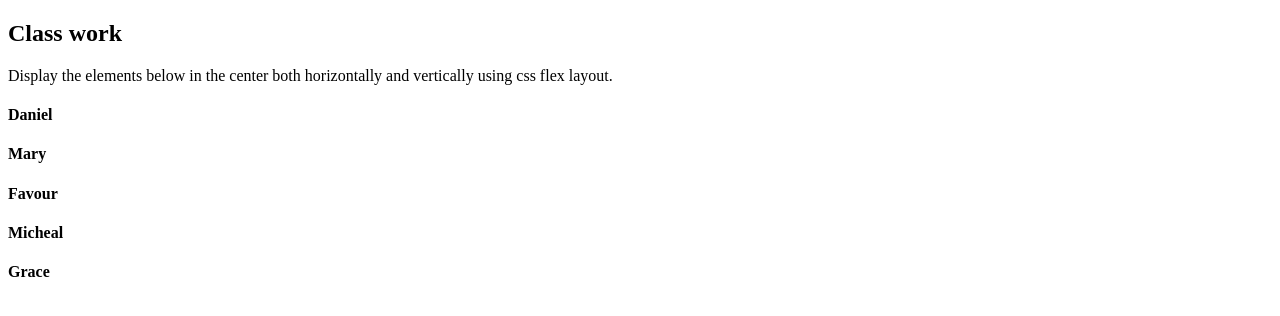
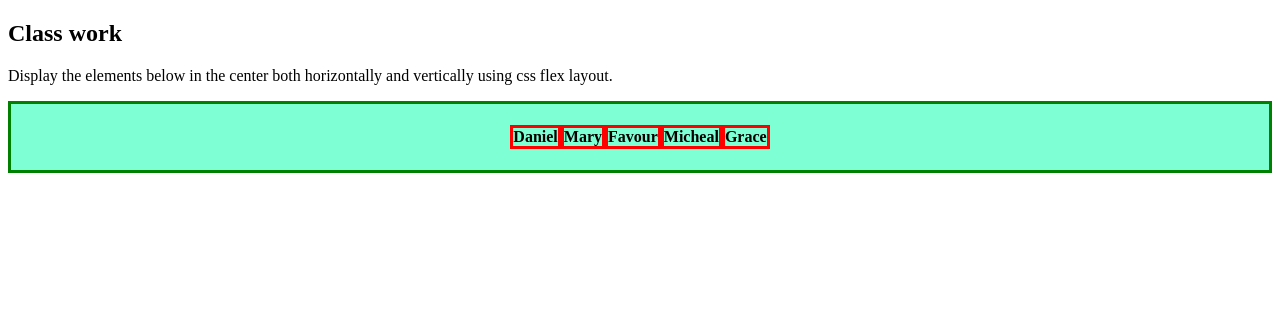
Before and after one commit to Danny-Flames/Danny-Flames-class_with_mary_new, a plain HTML site: page Day_6__20-06-2024/index_3.html in a window 1280 px wide. Drawn offline with Linux system fonts and the light colour scheme.

Commit message:
thank you

```diff
--- a/Day_6__20-06-2024/index_3.html
+++ b/Day_6__20-06-2024/index_3.html
@@ -5,6 +5,7 @@
     <meta name="viewport" content="width=device-width, initial-scale=1.0" />
     <title>Day 6</title>
   </head>
+  <link rel="stylesheet" href="./styles_3.css">
   <body>
     <div>
       <h2>Class work</h2>
@@ -14,12 +15,17 @@
       using css flex layout. <br />
     </p>
 
-    <div>
-      <h4>Daniel</h4>
-      <h4>Mary</h4>
-      <h4>Favour</h4>
-      <h4>Micheal</h4>
-      <h4>Grace</h4>
+    <div class="children">
+      <h4 class="box child1">
+        Daniel</h4>
+      <h4 class="box child2">
+        Mary</h4>
+      <h4 class="box child3">
+        Favour</h4>
+      <h4 class="box child4">
+        Micheal</h4>
+      <h4 class="box child4">
+        Grace</h4>
     </div>
   </body>
 </html>
--- a/Day_6__20-06-2024/styles_3.css
+++ b/Day_6__20-06-2024/styles_3.css
@@ -0,0 +1,11 @@
+
+.children{
+    background-color: aquamarine;
+    display: flex;
+    justify-content: center;
+    align-items: center;
+ border: solid green;
+}
+.box{
+  border: solid red;
+}
```
